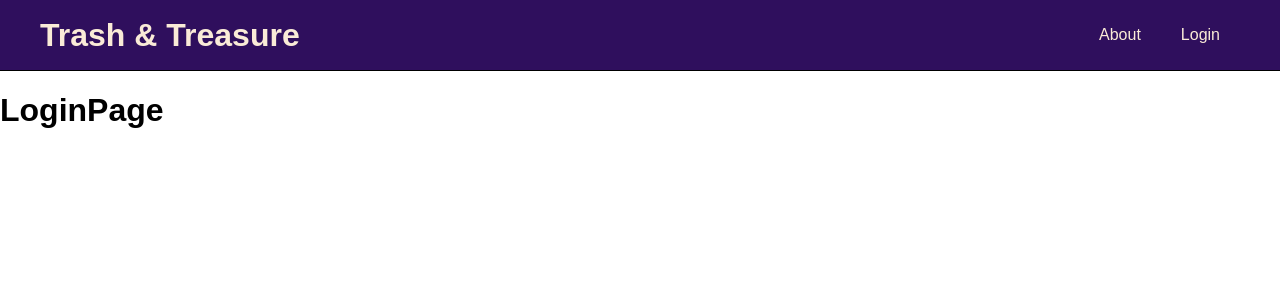
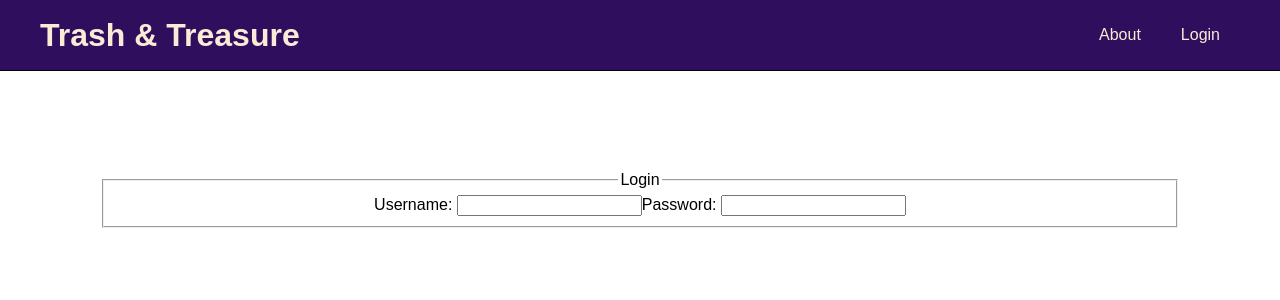
Before and after one commit to Passiv3/trash-and-treasure, a React (Vite) app: page /login in a window 1280 px wide. Shown: the top 300 px of the page. Built offline with nearby package versions, Linux system fonts and the light colour scheme.

Commit message:
Got started on login-form

```diff
--- a/src/components/loginForm/loginForm.css
+++ b/src/components/loginForm/loginForm.css
@@ -0,0 +1,3 @@
+.login-form{
+    text-align: center;
+}
--- a/src/components/loginForm/loginForm.jsx
+++ b/src/components/loginForm/loginForm.jsx
@@ -0,0 +1,19 @@
+import React from 'react';
+
+import './loginForm.css';
+
+const LoginForm = () => {
+    return(
+        <form className = "login-form">
+            <fieldset>
+                <legend>Login</legend>
+                <label for="username">Username: </label>
+                <input type="text" name="username"></input>
+                <label for = "password">Password: </label>
+                <input type="password" name="password"></input>
+            </fieldset>
+        </form>
+    );
+}
+
+export default LoginForm;
--- a/src/pages/loginPage.jsx
+++ b/src/pages/loginPage.jsx
@@ -1,7 +1,14 @@
 import React from 'react'
+import LoginForm from '../components/loginForm/loginForm';
+
+import './pagestyles.css';
 
 const LoginPage = () => {
-    return(<h1>LoginPage</h1>);
+    return(
+        <div className="main-content">
+            <LoginForm />
+        </div>
+    );
 }
 
 export default LoginPage;
```
